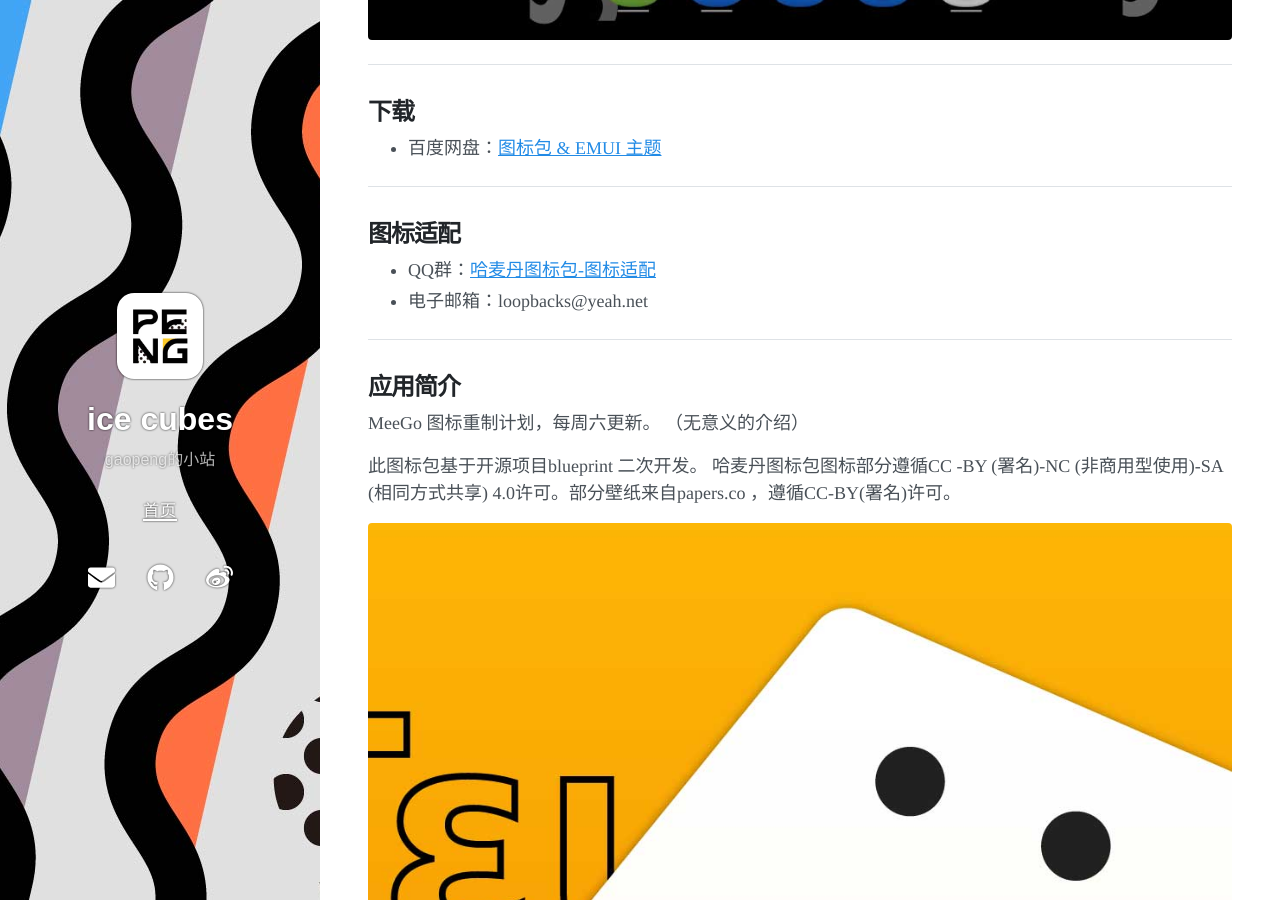
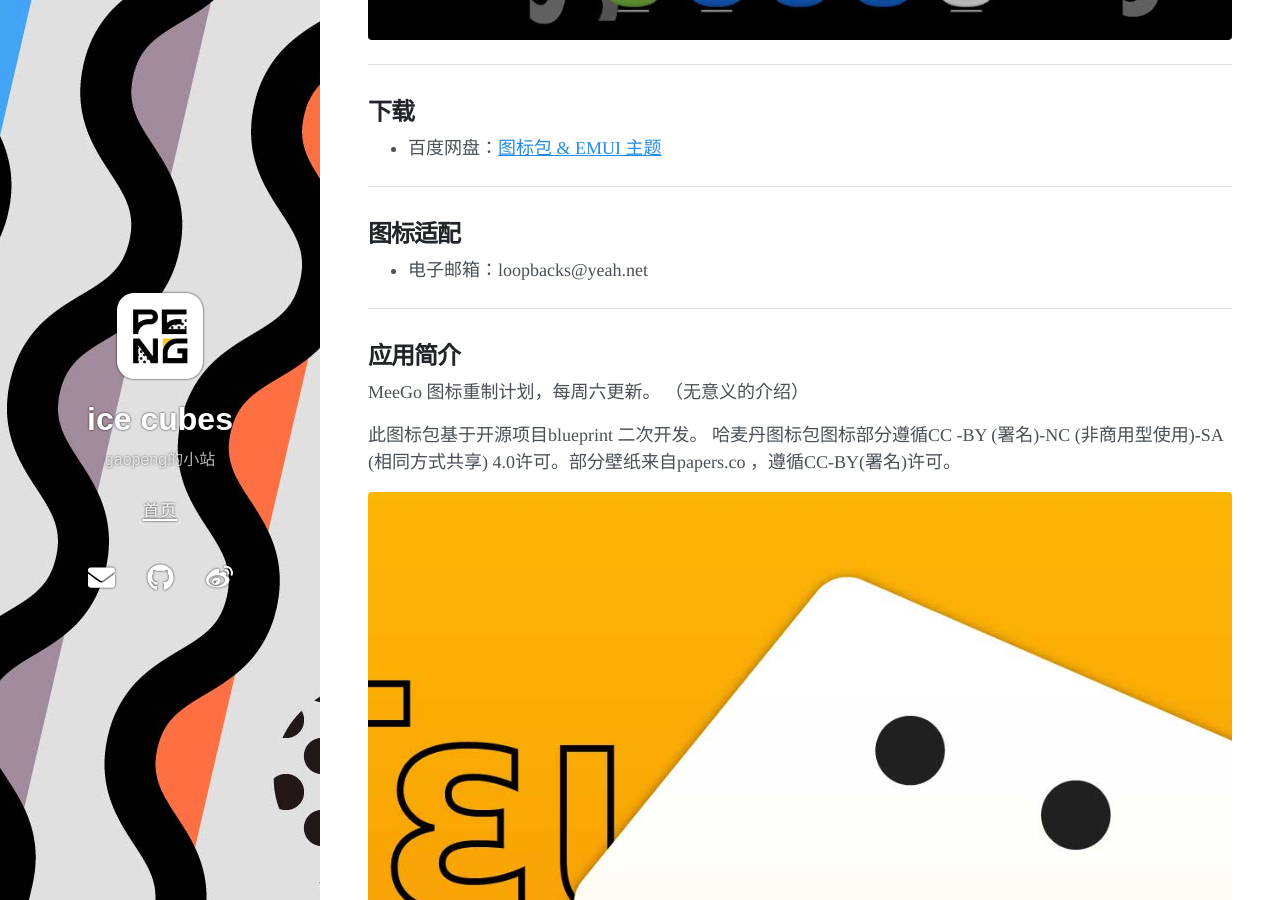
Before and after one commit to gaopengk/gaopengk.github.io, a Jekyll site: the page built from _posts/2025-01-27-【更新】哈麦丹图标包.md, in a window 1280 px wide and 900 px high, scrolled down 1391 px. Built offline with Jekyll 4.4.1, drawn with Linux system fonts in a browser that asks for light colours; nearby versions of some CDN libraries.

Commit message:
Update 2025-01-27-【更新】哈麦丹图标包.md

```diff
--- a/_posts/2025-01-27-【更新】哈麦丹图标包.md
+++ b/_posts/2025-01-27-【更新】哈麦丹图标包.md
@@ -30,7 +30,6 @@ tags:       [图标包]
 ***
 
 ## 图标适配
-- QQ群：<a href="https://qm.qq.com/q/zw7TlbL5hS"  target="_blank">哈麦丹图标包-图标适配</a>
 - 电子邮箱：loopbacks@yeah.net
 
 ***
```
